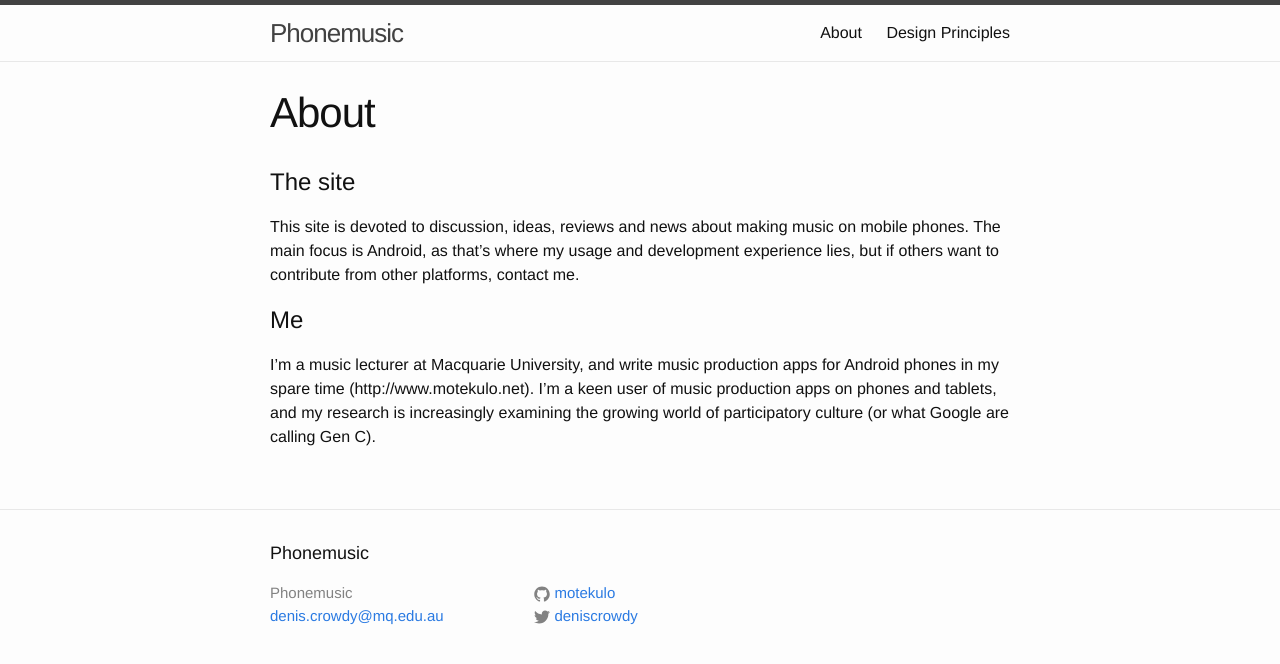
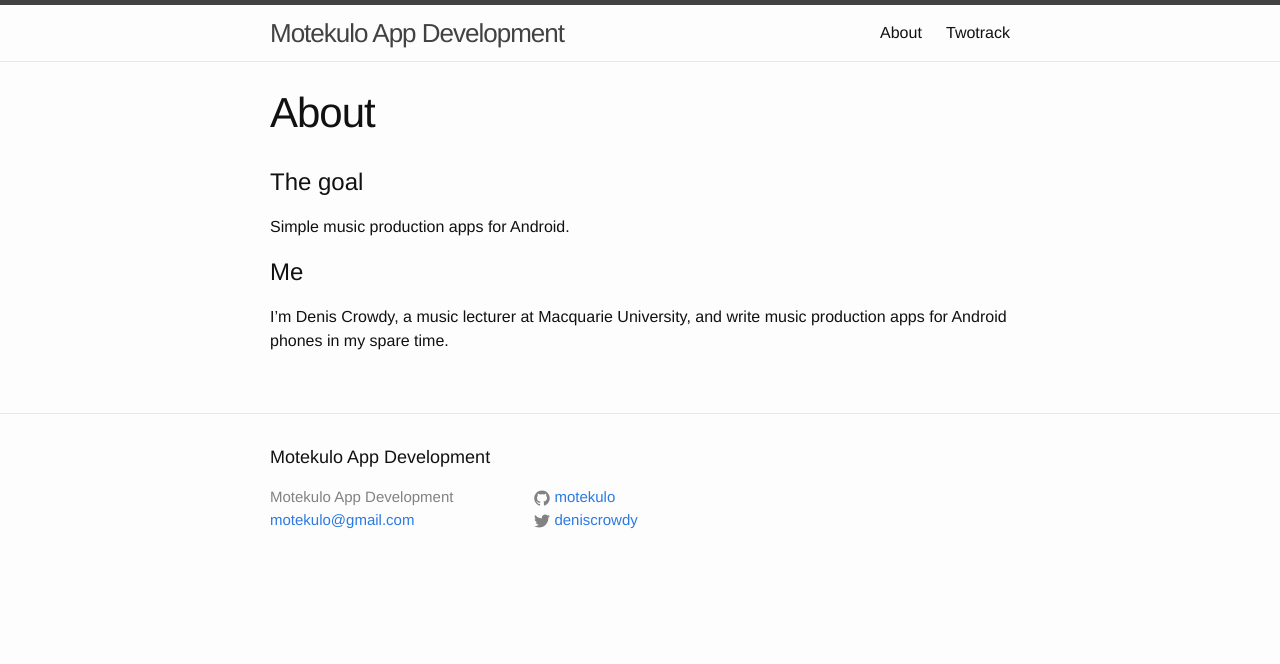
Before and after one commit to motekulo/github.io, a Jekyll site: the page built from about.md, in a window 1280 px wide. Shown: the top 664 px of the page. Built offline with Jekyll 4.4.1, drawn with Linux system fonts in a browser that asks for light colours.

Commit message:
Change things so that this is the app dev site

```diff
--- a/_config.yml
+++ b/_config.yml
@@ -6,8 +6,8 @@
 # 'jekyll serve'. If you change this file, please restart the server process.
 
 # Site settings
-title: Phonemusic
-email: denis.crowdy@mq.edu.au
+title: Motekulo App Development
+email: motekulo@gmail.com
 # description: > # this means to ignore newlines until "baseurl:"
 #         Simple open source music production for Android
 # baseurl: "/phonemusic" # the subpath of your site, e.g. /blog
--- a/about.md
+++ b/about.md
@@ -4,9 +4,10 @@ title: About
 permalink: /about/
 ---
 
-# The site
-This site is devoted to discussion, ideas, reviews and news about making music on mobile phones. The main focus is Android, as that’s where my usage and development experience lies, but if others want to contribute from other platforms, contact me.
+# The goal
+
+Simple music production apps for Android.
 
 # Me
 
-I’m a music lecturer at Macquarie University, and write music production apps for Android phones in my spare time (http://www.motekulo.net).  I’m a keen user of music production apps on phones and tablets, and my research is increasingly examining the growing world of participatory culture (or what Google are calling Gen C).
+I’m Denis Crowdy, a music lecturer at Macquarie University, and write music production apps for Android phones in my spare time.
```
Also changed, not shown: _posts/2013-11-04-best-android.md (+1 -1 lines), twotrack.md (added, +57 -0 lines), _drafts/design.md (renamed from design.md).
